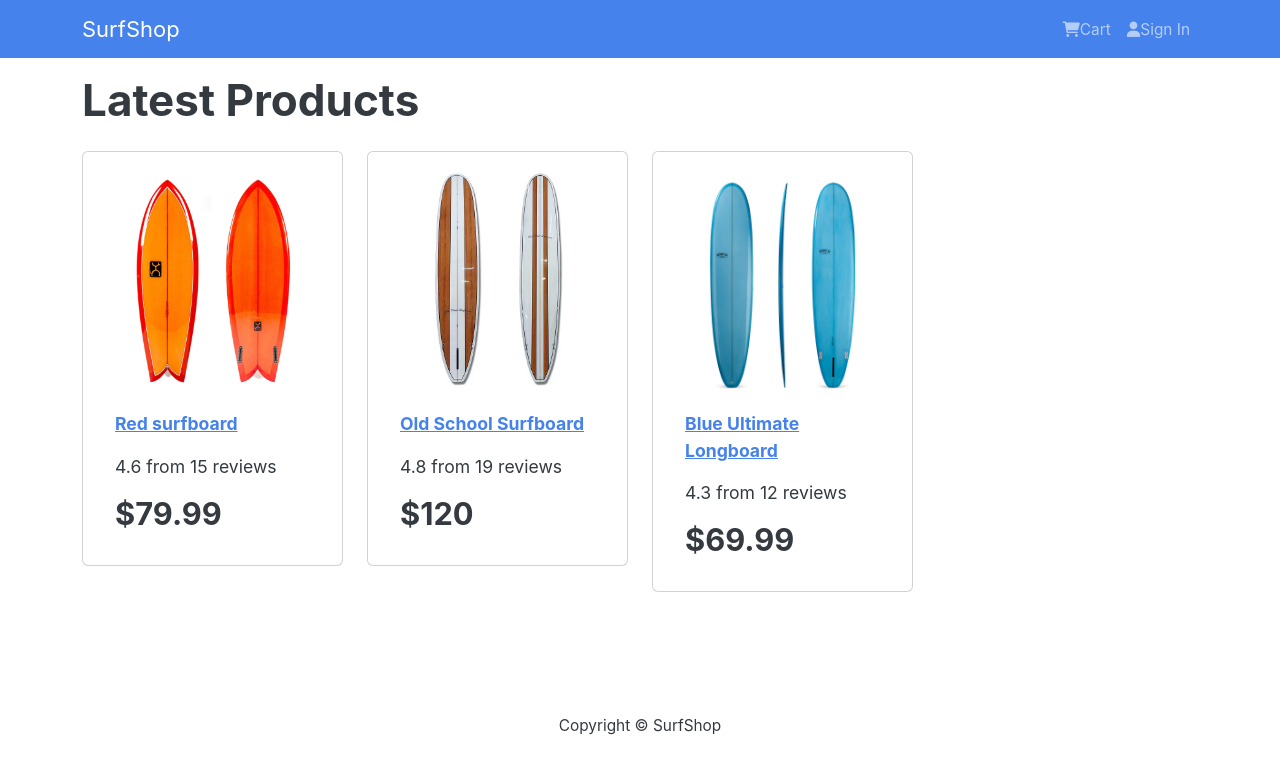
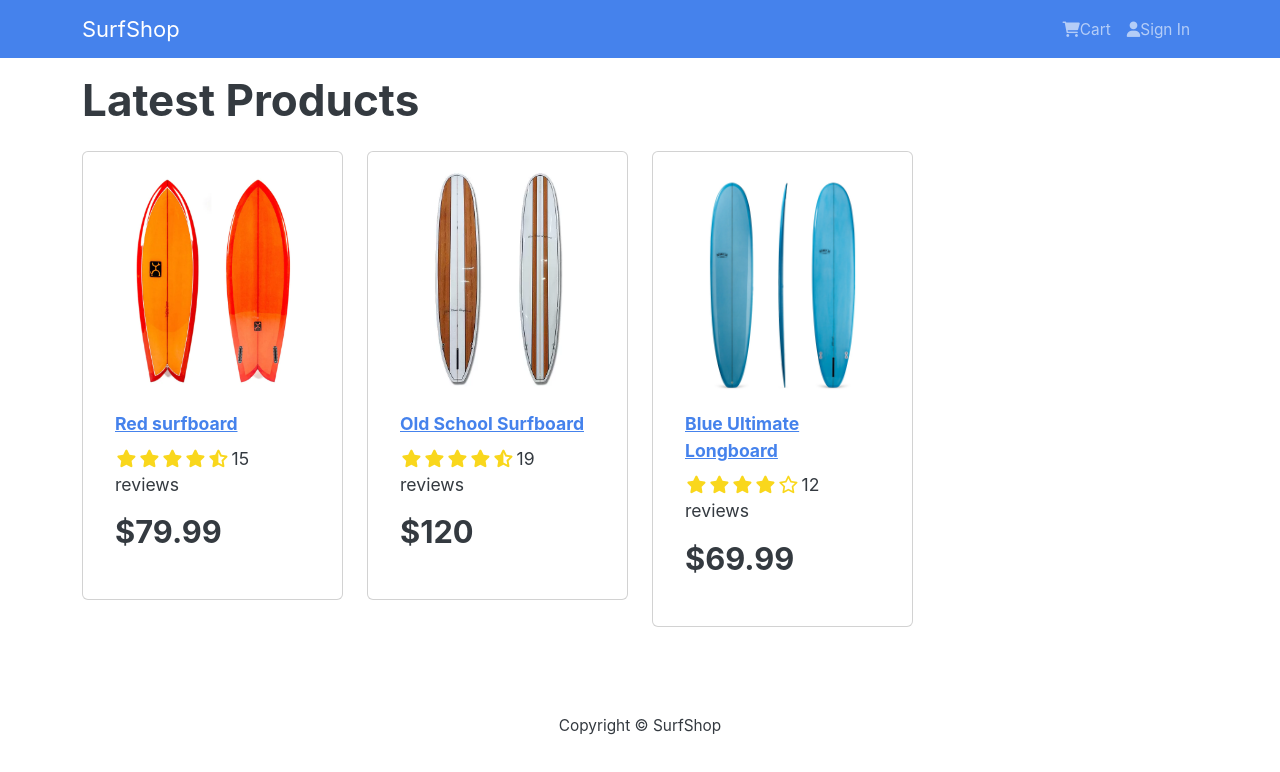
Before and after one commit to GilRahamim98/SurfShop, a React (Create React App) app in the folder frontend/: page / in a window 1280 px wide. Shown: the top 772 px of the page. Built offline with nearby package versions, Linux system fonts and the light colour scheme.

Commit message:
Added rating component for product in home page

```diff
--- a/frontend/src/components/Product.js
+++ b/frontend/src/components/Product.js
@@ -1,5 +1,6 @@
 import React from 'react'
 import { Card } from "react-bootstrap"
+import Rating from './Rating'
 
 const Product = ({ product }) => {
     return (
@@ -13,9 +14,7 @@
                 </a>
 
                 <Card.Text as='div'>
-                    <div className='my-3'>
-                        {product.rating} from {product.numReviews} reviews
-                    </div>
+                    <Rating value={product.rating} text={`${product.numReviews} reviews`} />
                 </Card.Text>
 
                 <Card.Text as='h3'>${product.price}</Card.Text>
--- /dev/null
+++ b/frontend/src/components/Rating.js
@@ -0,0 +1,87 @@
+import React from 'react'
+import PropTypes from 'prop-types'
+
+const Rating = ({ value, text, color }) => {
+    return (
+        <div className='rating'>
+            <span>
+                <i
+                    style={{ color }}
+                    className={
+                        value >= 1
+                            ? 'fas fa-star'
+                            : value >= 0.5
+                                ? 'fas fa-star-half-alt'
+                                : 'far fa-star'
+                    }>
+
+                </i>
+            </span>
+            <span>
+                <i
+                    style={{ color }}
+                    className={
+                        value >= 2
+                            ? 'fas fa-star'
+                            : value >= 1.5
+                                ? 'fas fa-star-half-alt'
+                                : 'far fa-star'
+                    }>
+
+                </i>
+            </span>
+            <span>
+                <i
+                    style={{ color }}
+                    className={
+                        value >= 3
+                            ? 'fas fa-star'
+                            : value >= 2.5
+                                ? 'fas fa-star-half-alt'
+                                : 'far fa-star'
+                    }>
+
+                </i>
+            </span>
+            <span>
+                <i
+                    style={{ color }}
+                    className={
+                        value >= 4
+                            ? 'fas fa-star'
+                            : value >= 3.5
+                                ? 'fas fa-star-half-alt'
+                                : 'far fa-star'
+                    }>
+
+                </i>
+            </span>
+            <span>
+                <i
+                    style={{ color }}
+                    className={
+                        value >= 5
+                            ? 'fas fa-star'
+                            : value >= 4.5
+                                ? 'fas fa-star-half-alt'
+                                : 'far fa-star'
+                    }>
+
+                </i>
+            </span>
+            <span>{text && text}</span>
+
+        </div>
+    )
+}
+
+Rating.defaultProps = {
+    color: '#F9D71C'
+}
+Rating.propTypes = {
+    value: PropTypes.number.isRequired,
+    text: PropTypes.string.isRequired,
+    color: PropTypes.string
+}
+
+export default Rating
--- a/frontend/src/index.css
+++ b/frontend/src/index.css
@@ -1,3 +1,11 @@
 main {
   min-height: 80vh;
 }
+
+h3 {
+  padding: 1rem 0;
+}
+
+.rating span {
+  margin: 0.1rem;
+}
--- a/frontend/src/screens/HomeScreen.js
+++ b/frontend/src/screens/HomeScreen.js
@@ -9,7 +9,7 @@
             <h1>Latest Products</h1>
             <Row>
                 {products.map(product => (
-                    <Col sm={12} md={6} lg={4} xl={3}>
+                    <Col key={product._id} sm={12} md={6} lg={4} xl={3}>
                         <Product product={product} />
                     </Col>
                 ))}
```
